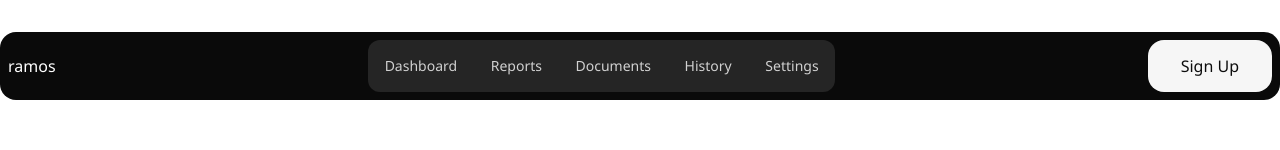
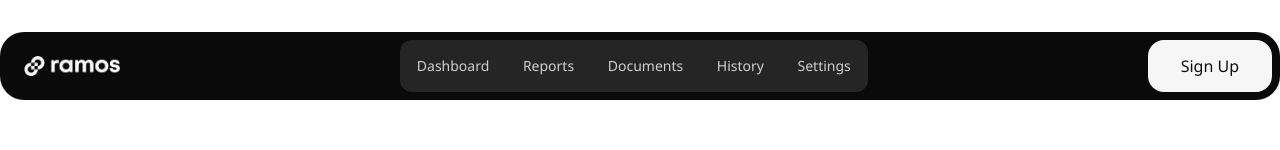
Before and after one commit to kamranasad7/ramos-digital-business-design, a React (Vite) app: page / in a window 1280 px wide. Shown: the top 150 px of the page. Built offline with nearby package versions, Linux system fonts and the light colour scheme.

Commit message:
navbar changes

```diff
--- a/src/components/UI/Navbar/index.tsx
+++ b/src/components/UI/Navbar/index.tsx
@@ -2,9 +2,9 @@ import ButtonGroup from "./ButtonGroup";
 
 const Navbar = () => {
     return (
-        <nav className='flex justify-between w-full max-w-full px-2 py-2 mx-auto text-white bg-neutral-950 rounded-2xl'>
+        <nav className='flex justify-between w-full max-w-full px-2 py-2 mx-auto text-white bg-neutral-950 rounded-3xl'>
             <div className='self-center'>
-                ramos
+                <img src='ramos-logo.png' className='w-24 ml-4' alt='ramos' />
             </div>
 
             <ButtonGroup
--- a/src/components/Widgets/CustomerServiceWidget.tsx
+++ b/src/components/Widgets/CustomerServiceWidget.tsx
@@ -82,7 +82,7 @@ const CustomerServiceWidget = () => {
                         </div>
                     </Reveal>
                 </div>
-                <div className="flex justify-end flex-col h-full w-full">
+                <div className="flex justify-end flex-col h-full w-full bg-[length:120px_120px]" style={{ backgroundImage: 'linear-gradient(to right, #e7e7e7 1px, transparent 1px), linear-gradient(to bottom, #e7e7e7 1px, transparent 1px)' }}>
                     <div className="flex flex-col h-fit gap-6 items-center p-4 bg-primary-50 w-full rounded-b-2xl drop-shadow-2xl">
                         <span className='text-2xl font-medium'>Improved customer service</span>
                         <p className="px-[6.7rem] text-center">Analytics helps optimize service processes by providing information on how to improve interactions with customers and increase their satisfaction</p>
--- a/src/components/Widgets/MonitorIndicators.tsx
+++ b/src/components/Widgets/MonitorIndicators.tsx
@@ -7,7 +7,7 @@ import { Slide } from "react-awesome-reveal";
 export const MonitorIndicators: React.FC = () => {
     return (
         <Card className="!bg-primary-50 relative pb-0 px-0">
-            <div className="relative h-full flex flex-col justify-end items-center gap-6">
+            <div className="relative h-full flex flex-col justify-end items-center gap-6 bg-[length:120px_120px]">
 
                 <Slide direction="up">
                     <div className="relative">
```
